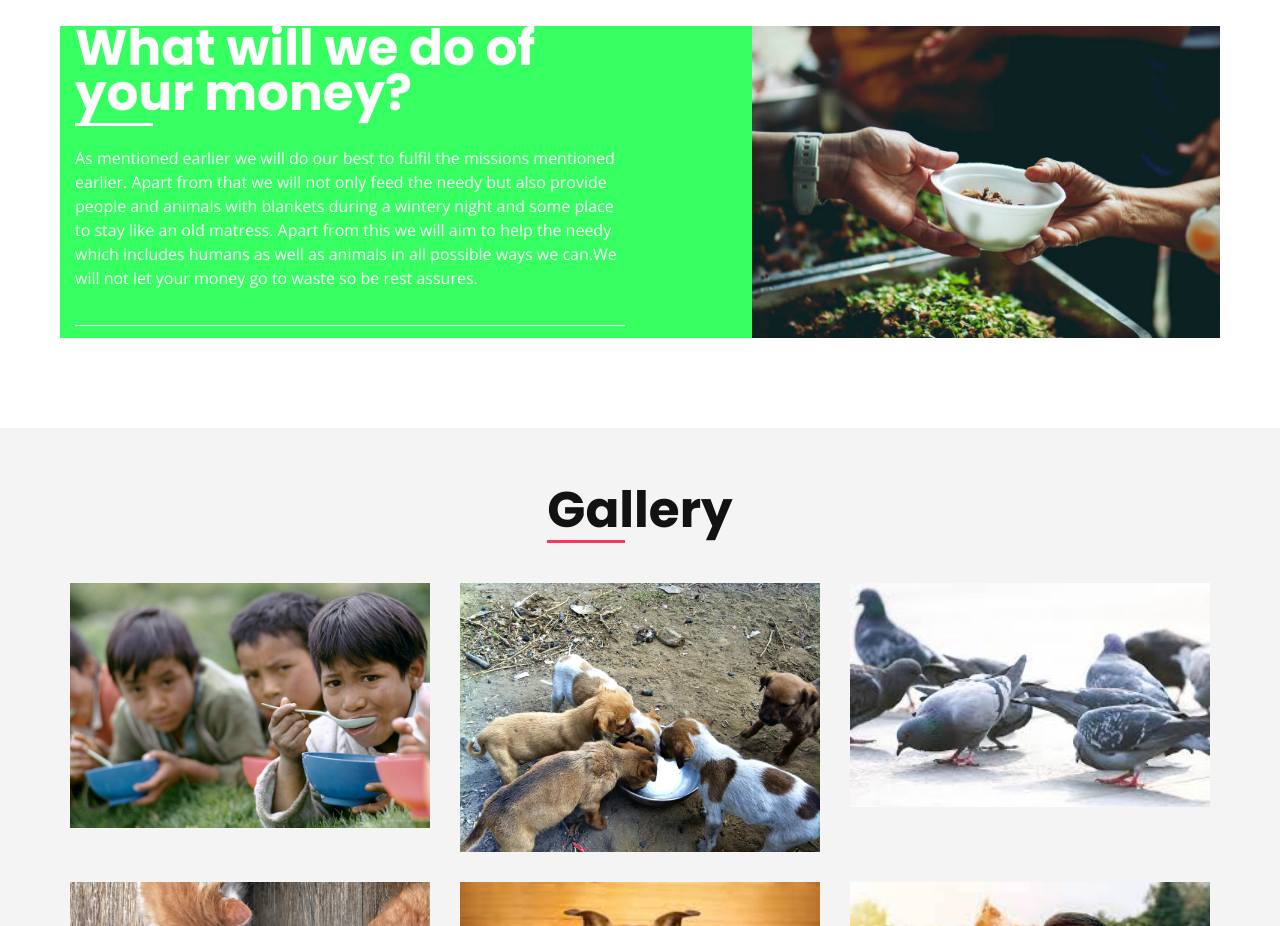
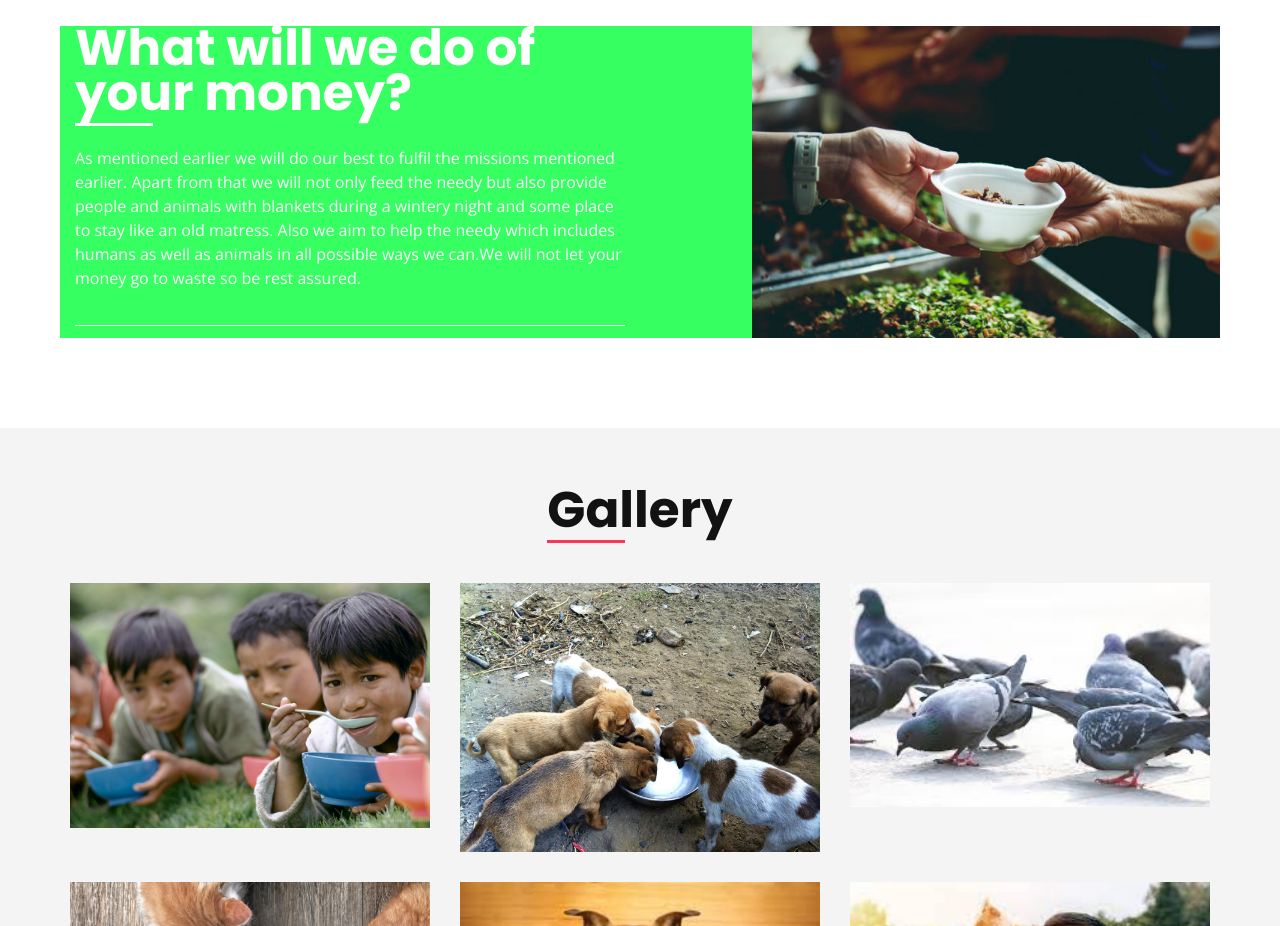
Before and after one commit to AlstonQ/Carebear, a plain HTML site: page index.html in a window 1280 px wide. Shown: the part 2320-3246 px from the top of the page. Drawn offline with nearby package versions, Linux system fonts and the light colour scheme; a web font is replaced by a local one.

Commit message:
Update index.html

```diff
--- a/index.html
+++ b/index.html
@@ -186,7 +186,7 @@
                   <div class="titlepage">
                      <h2 >What will we do of your money?</h2>
                      <p>As mentioned earlier we will do our best to fulfil the missions mentioned earlier. Apart from that we will not only feed the needy but also provide people and animals with blankets during a wintery night and some place to stay like an old matress.
-                     Apart from this we will aim to help the needy which includes humans as well as animals in all possible ways we can.We will not let your money go to waste so be rest assures.
+                     Also we aim to help the needy which includes humans as well as animals in all possible ways we can.We will not let your money go to waste so be rest assured.
                      </p>
                   </div>
                </div>
```
